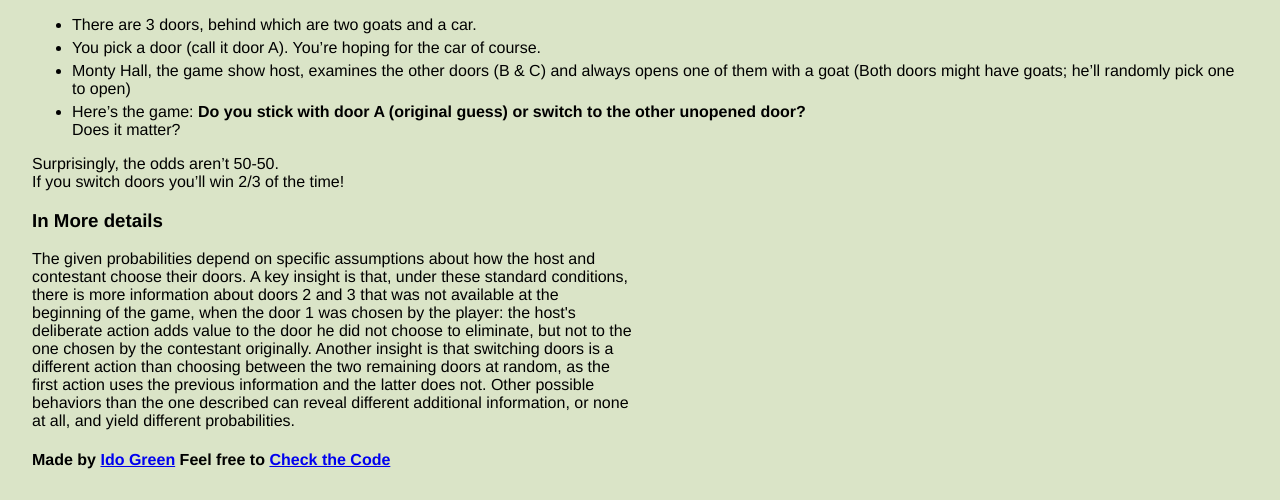
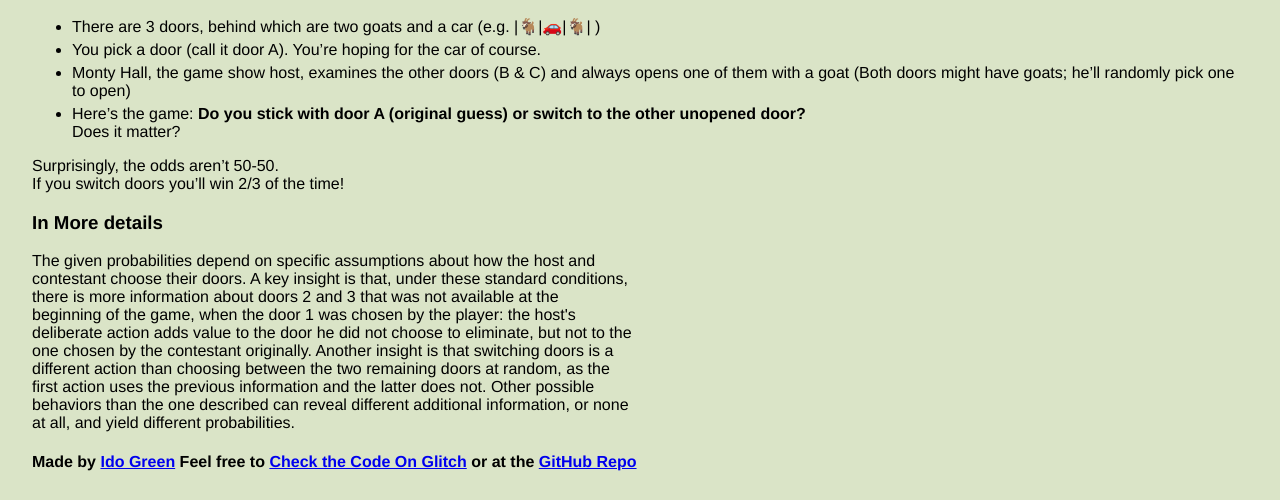
Before and after one commit to greenido/monty-problem-simulator, a website: page views/index.html in a window 1280 px wide. Shown: the part 1395-1895 px from the top of the page. Drawn offline with Linux system fonts and the light colour scheme.

Commit message:
🏇 Added few nice imgs

```diff
--- a/views/index.html
+++ b/views/index.html
@@ -17,7 +17,7 @@
   <body>
     <header>
       <h1>
-        The Monty Hall problem
+        The Monty Hall Problem Simulator - 🚗|🐐|🐐
       </h1>
     </header>
     <main>
@@ -44,7 +44,7 @@
     <h3>The Idea</h3>
       <img class="prob-img" src="https://upload.wikimedia.org/wikipedia/commons/thumb/3/3f/Monty_open_door.svg/220px-Monty_open_door.svg.png" alt="monty problem 3 doors" />
     <ul>
-      <li>There are 3 doors, behind which are two goats and a car.</li>
+      <li>There are 3 doors, behind which are two goats and a car (e.g. |🐐|🚗|🐐| )</li>
       <li>You pick a door (call it door A). You’re hoping for the car of course.</li>
       <li>Monty Hall, the game show host, examines the other doors (B & C) and always opens one of them with a goat (Both doors might have goats; he’ll randomly pick one to open)</li>
       <li>Here’s the game: <b>Do you stick with door A (original guess) or switch to the other unopened door?</b> <br>Does it matter?</li>
@@ -59,7 +59,8 @@
     </p>
       <h4>
         Made by <a href="https://ido-green.appspot.com/">Ido Green</a> Feel free to
-        <a href="https://glitch.com/edit/#!/monty-problem-simulator" target="_blank">Check the Code</a>
+        <a href="https://glitch.com/edit/#!/monty-problem-simulator" target="_blank">Check the Code On Glitch</a> or at the
+        <a href="https://github.com/greenido/monty-problem-simulator" target="_blank">GitHub Repo</a>
       </h4>
     </main>
   </body>
```
Also changed, not shown: README.md.
